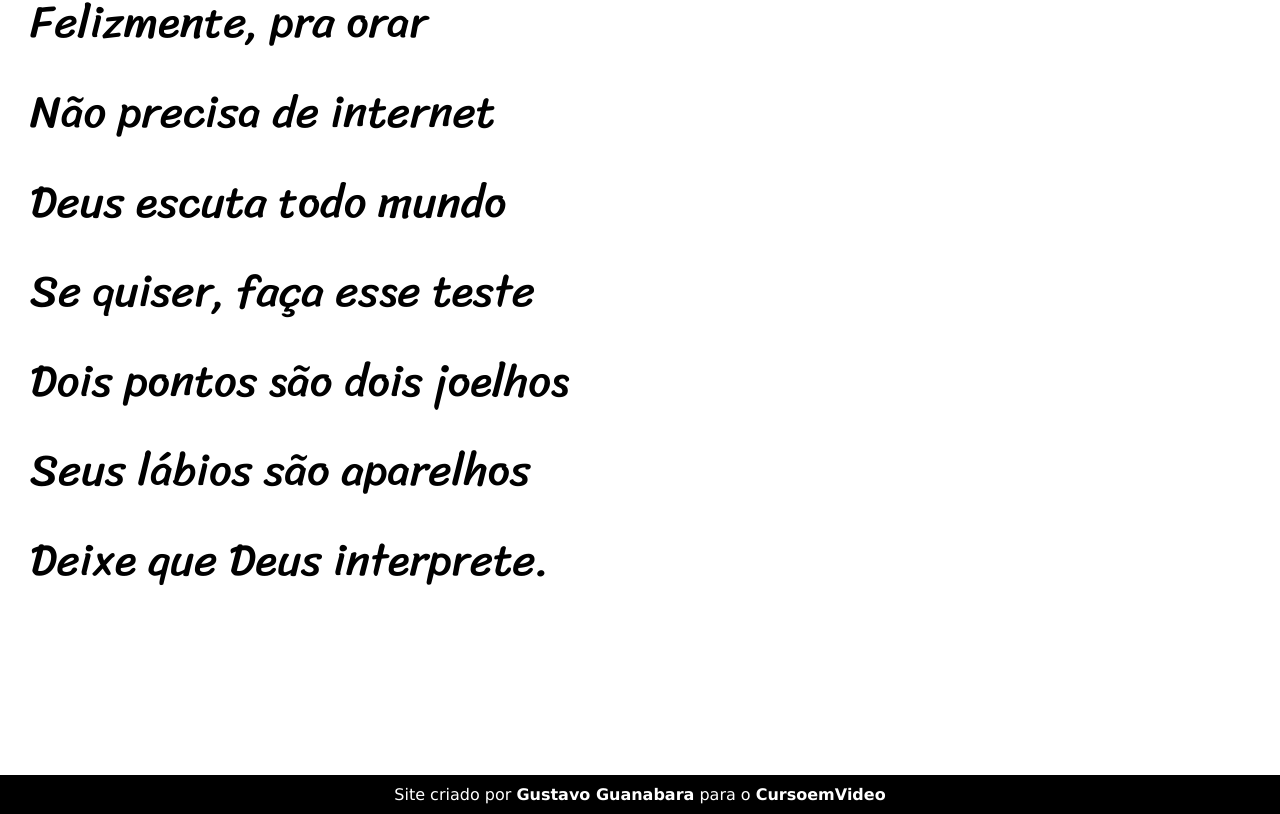
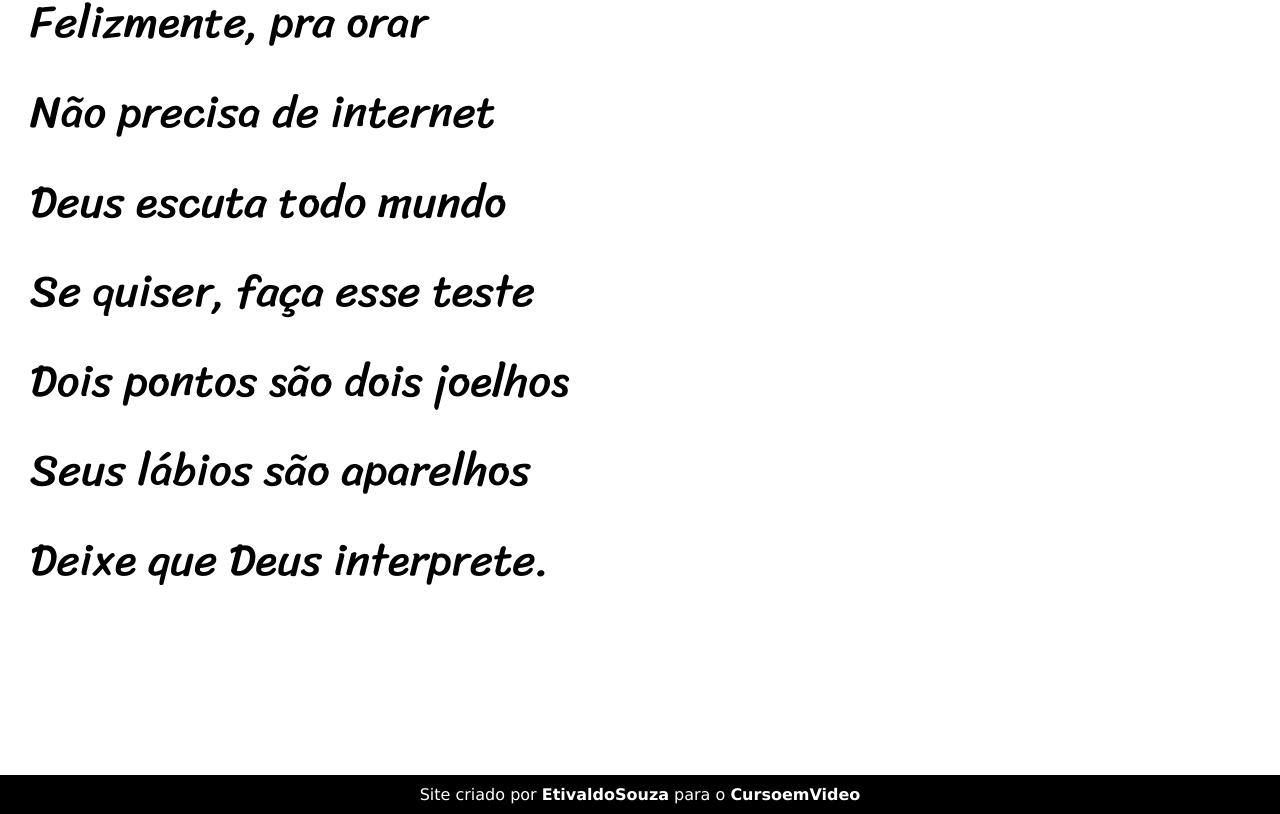
Before and after one commit to etivaldosouza/projeto-cordel, a plain HTML site: page index.html in a window 1280 px wide. Shown: the part 5143-5957 px from the top of the page. Drawn offline with Linux system fonts and the light colour scheme.

Commit message:
editei footer

```diff
--- a/index.html
+++ b/index.html
@@ -105,7 +105,7 @@
     </section>
 
     <footer>
-        <p>Site criado por <a href="https://gustavoguanabara.github.io" target="_blank">Gustavo Guanabara</a> para o <a href="https://www.cursoemvideo.com" target="blank">CursoemVideo</a>
+        <p>Site criado por <a href="https://gustavoguanabara.github.io" target="_blank">EtivaldoSouza</a> para o <a href="https://www.cursoemvideo.com" target="blank">CursoemVideo</a>
         </p>
     </footer>
 </body>
```
